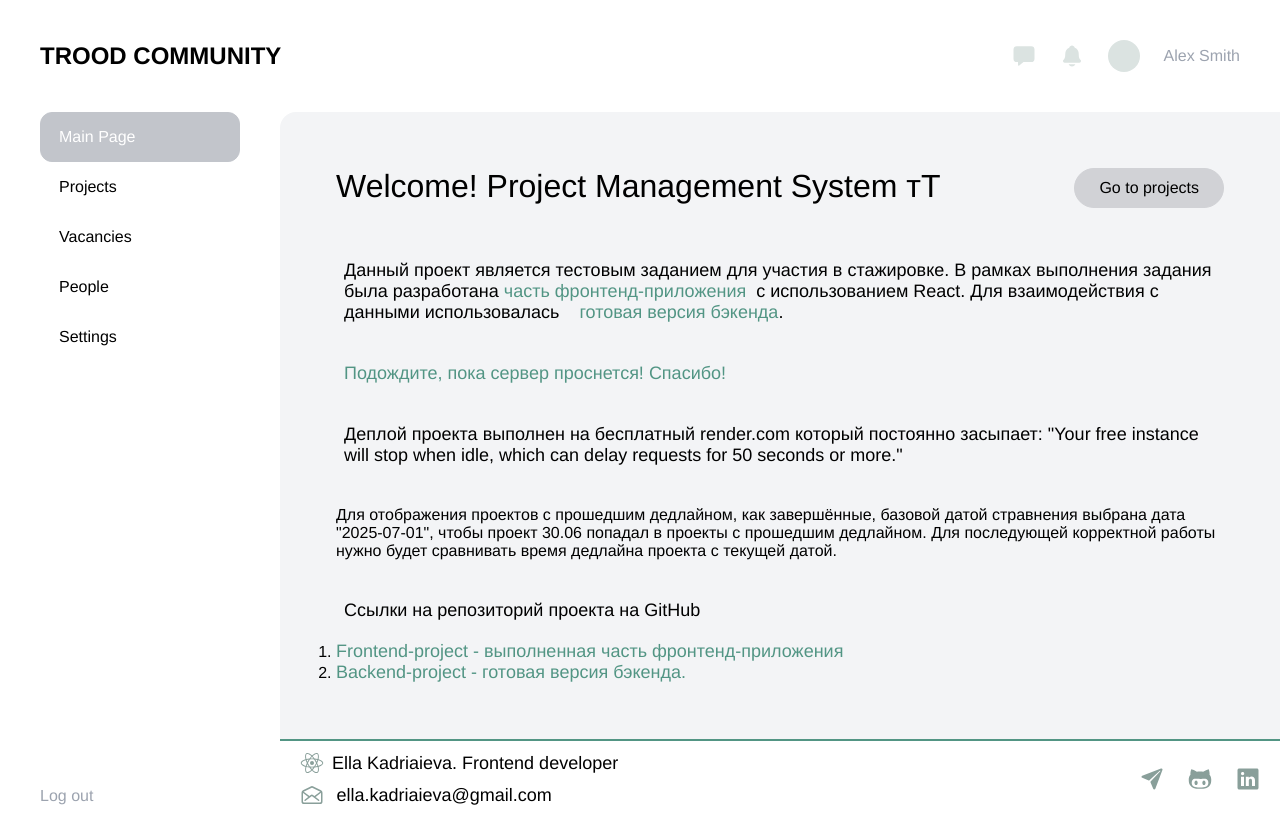
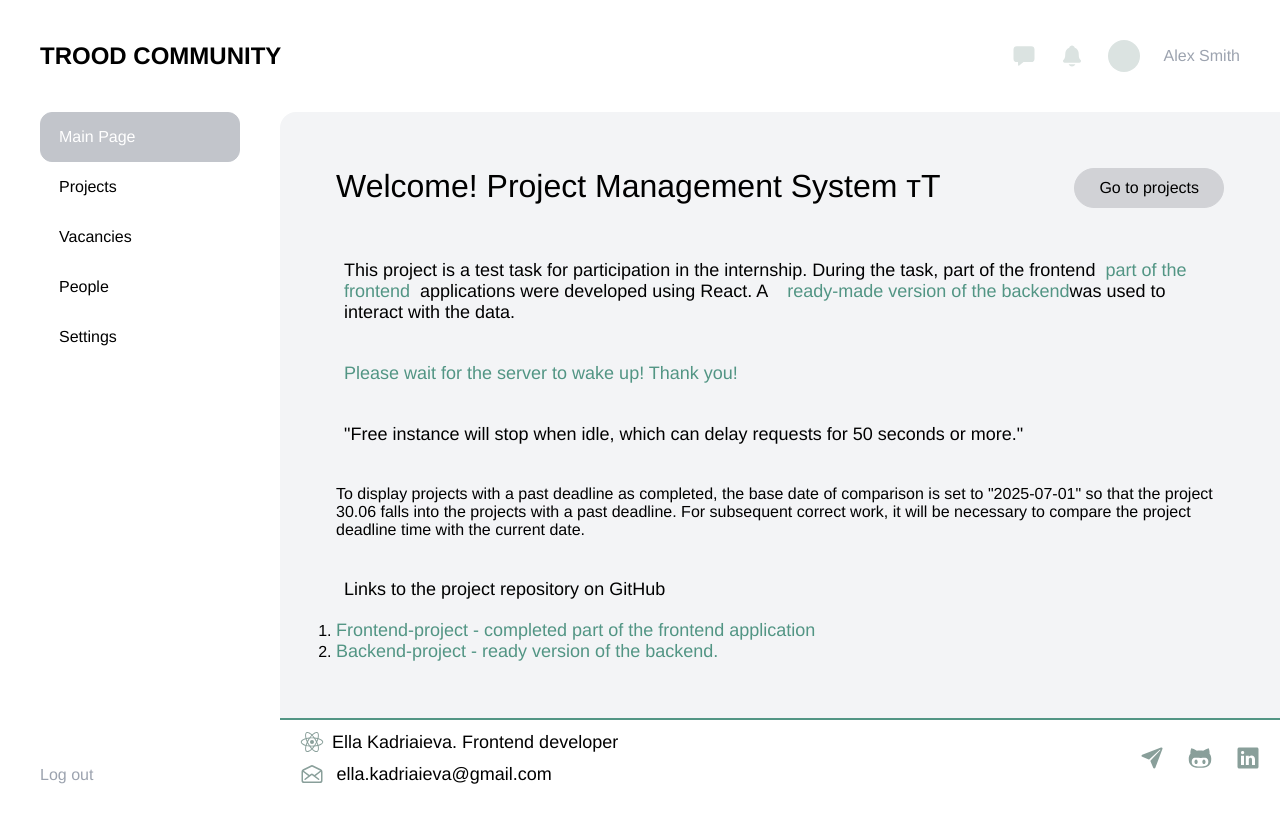
Before and after one commit to ella-kadriaeva/test_trood_frontend, a React (Vite) app: page / in a window 1280 px wide. After the commit the page ends 804 px from the top, so only its background shows below. Built offline with nearby package versions, Linux system fonts and the light colour scheme.

Commit message:
to english

```diff
--- a/src/pages/Home.jsx
+++ b/src/pages/Home.jsx
@@ -16,27 +16,26 @@ const Home = () => {
         </div>
 
         <p className="home__text title__margin">
-          Данный проект является тестовым заданием для участия в стажировке. В
-          рамках выполнения задания была разработана&nbsp;
+          This project is a test task for participation in the internship.
+          During the task, part of the frontend &nbsp;
           <a
             className="pro__links"
             target="_blank"
             rel="noopener noreferrer"
             href="https://github.com/ella-kadriaeva/test_trood_frontend"
           >
-            часть фронтенд-приложения
+            part of the frontend
           </a>
-          &nbsp; с использованием React. Для взаимодействия с данными
-          использовалась &nbsp;
+          &nbsp; applications were developed using React. A &nbsp;
           <a
             target="_blank"
             rel="noopener noreferrer"
             className="pro__links"
             href="https://github.com/ella-kadriaeva/test_trood_backend"
           >
-            &nbsp; готовая версия бэкенда
+            &nbsp; ready-made version of the backend
           </a>
-          .
+          was used to interact with the data.
         </p>
         <p className="home__text title__margin">
           <a
@@ -45,22 +44,22 @@ const Home = () => {
             rel="noopener noreferrer"
             href="https://test-trood-backend.onrender.com/"
           >
-            Подождите, пока сервер проснется! Спасибо!
+            Please wait for the server to wake up! Thank you!
           </a>
         </p>
         <p className="home__text title__margin">
-          Деплой проекта выполнен на бесплатный render.com который постоянно
-          засыпает: "Your free instance will stop when idle, which can delay
-          requests for 50 seconds or more."
+          "Free instance will stop when idle, which can delay requests for 50
+          seconds or more."
         </p>
         <p className="title__margin">
-          Для отображения проектов с прошедшим дедлайном, как завершённые,
-          базовой датой стравнения выбрана дата "2025-07-01", чтобы проект 30.06
-          попадал в проекты с прошедшим дедлайном. Для последующей корректной
-          работы нужно будет сравнивать время дедлайна проекта с текущей датой.
+          To display projects with a past deadline as completed, the base date
+          of comparison is set to "2025-07-01" so that the project 30.06 falls
+          into the projects with a past deadline. For subsequent correct work,
+          it will be necessary to compare the project deadline time with the
+          current date.
         </p>
         <p className="title__margin home__text">
-          Ссылки на репозиторий проекта на GitHub
+          Links to the project repository on GitHub
         </p>
         <ol>
           <li>
@@ -70,7 +69,7 @@ const Home = () => {
               rel="noopener noreferrer"
               href="https://github.com/ella-kadriaeva/test_trood_frontend"
             >
-              Frontend-project - выполненная часть фронтенд-приложения
+              Frontend-project - completed part of the frontend application
             </a>
           </li>
 
@@ -81,7 +80,7 @@ const Home = () => {
               className="pro__links"
               href="https://github.com/ella-kadriaeva/test_trood_backend"
             >
-              Backend-project - готовая версия бэкенда.
+              Backend-project - ready version of the backend.
             </a>
           </li>
         </ol>
```
Also changed, not shown: 1 other file (tests, documents, lock files or other folders).
